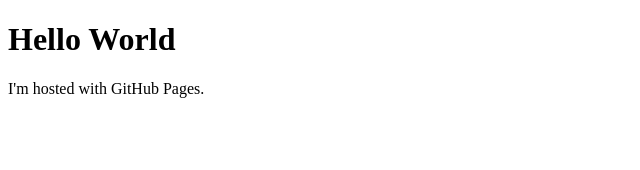
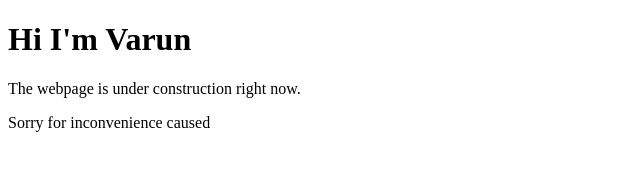
Before and after one commit to pilakavil/pilakavil.github.io, a plain HTML site: page index.html in a window 1280 px wide. Shown: the whole page, without its empty margins (0-640 px from the left). Drawn offline with Linux system fonts and the light colour scheme.

Commit message:
under construction message

```diff
--- a/index.html
+++ b/index.html
@@ -1,7 +1,8 @@
 <!DOCTYPE html>
 <html>
 <body>
-<h1>Hello World</h1>
-<p>I'm hosted with GitHub Pages.</p>
+<h1>Hi I'm Varun</h1>
+<p>The webpage is under construction right now.</p>
+<p>Sorry for inconvenience caused</p>
 </body>
 </html>
```
